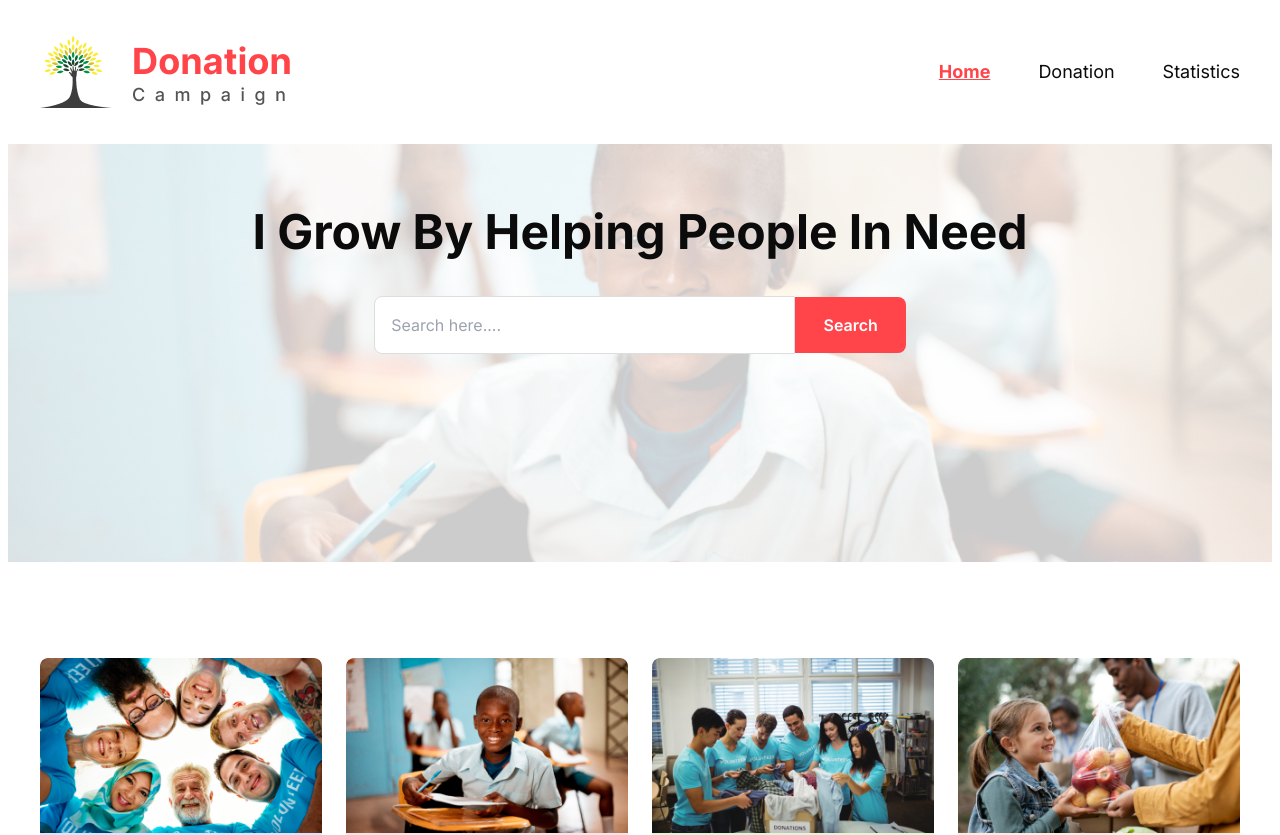
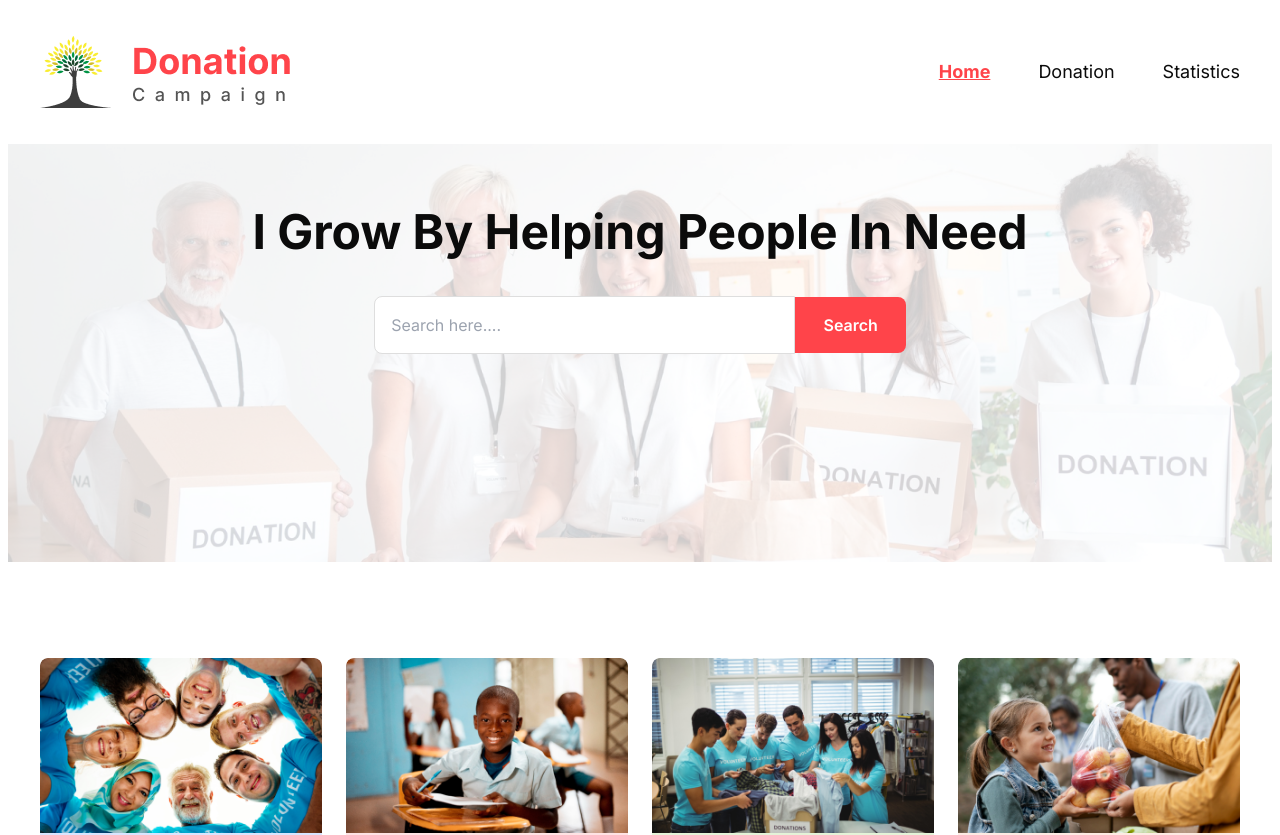
Before and after one commit to FAHIM-33/A8-Donation-canpaign, a React (Vite) app: page / in a window 1280 px wide. Shown: the top 835 px of the page. Built offline with nearby package versions, Linux system fonts and the light colour scheme.

Commit message:
original banner

```diff
--- a/src/Components/DonatedCard/DonatedCard.jsx
+++ b/src/Components/DonatedCard/DonatedCard.jsx
@@ -14,7 +14,7 @@ const DonatedCard = ({ donates }) => {
                 className='p-6 w-full flex flex-col'>
 
                 <p
-                    className="font-medium text-sm rounded-sm w-fit py-1 px-2 mb-1"
+                    className="font-medium text-sm rounded-sm w-max py-1 px-2 mb-1"
                     style={{ color: text_color, backgroundColor: catagory_bg }}
                 >{catagory}</p>
                 <h2 className='font-semibold text-2xl'>{title}</h2>
--- a/src/Pages/Home/banner.css
+++ b/src/Pages/Home/banner.css
@@ -3,7 +3,7 @@
 }
 .banner::before{
     content: '';
-    background-image: url('/banner.png');
+    background-image: url('/bannerLayer.png');
     background-position: center;
     background-size: cover;
     position: absolute;
```
Also changed, not shown: public/bannerLayer.png (added).
